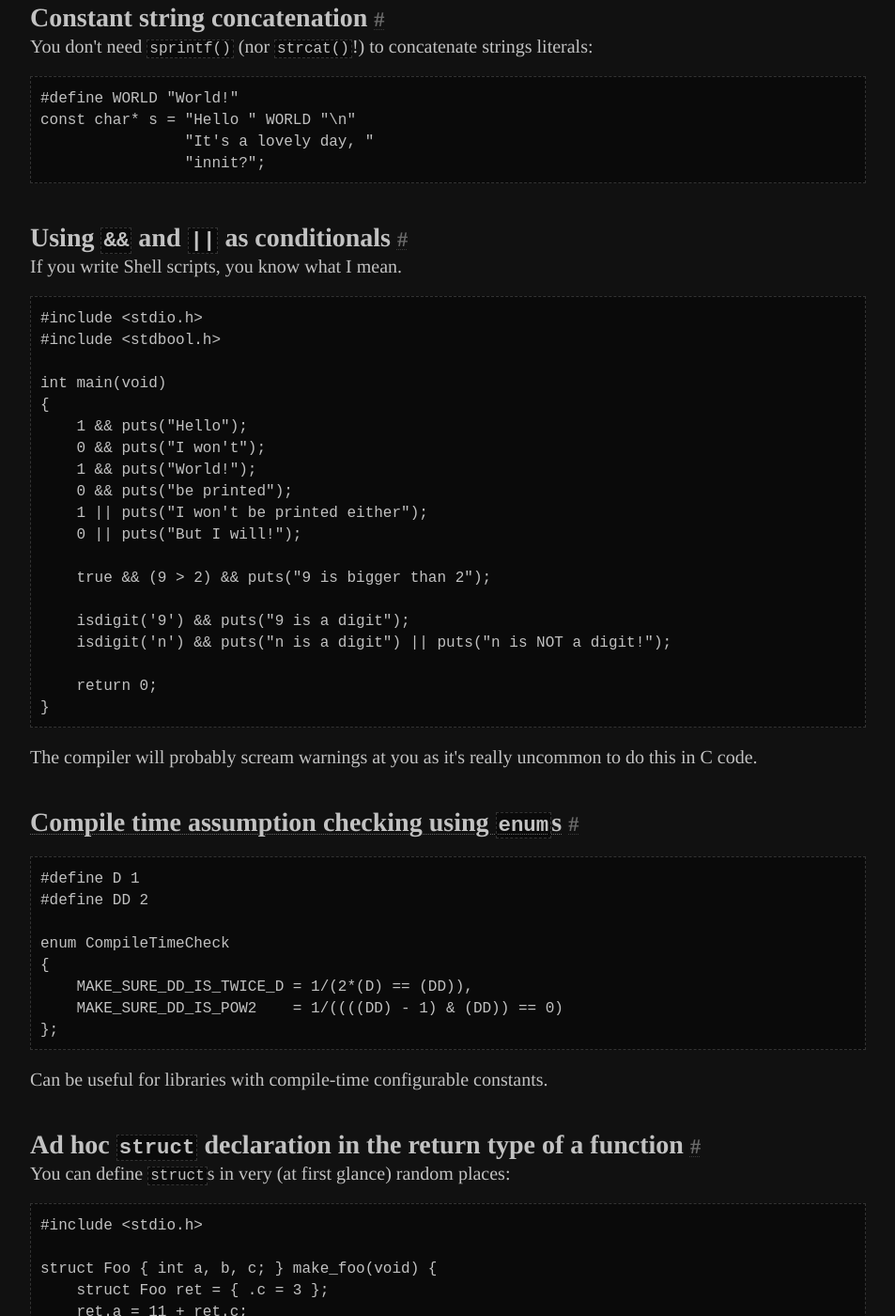
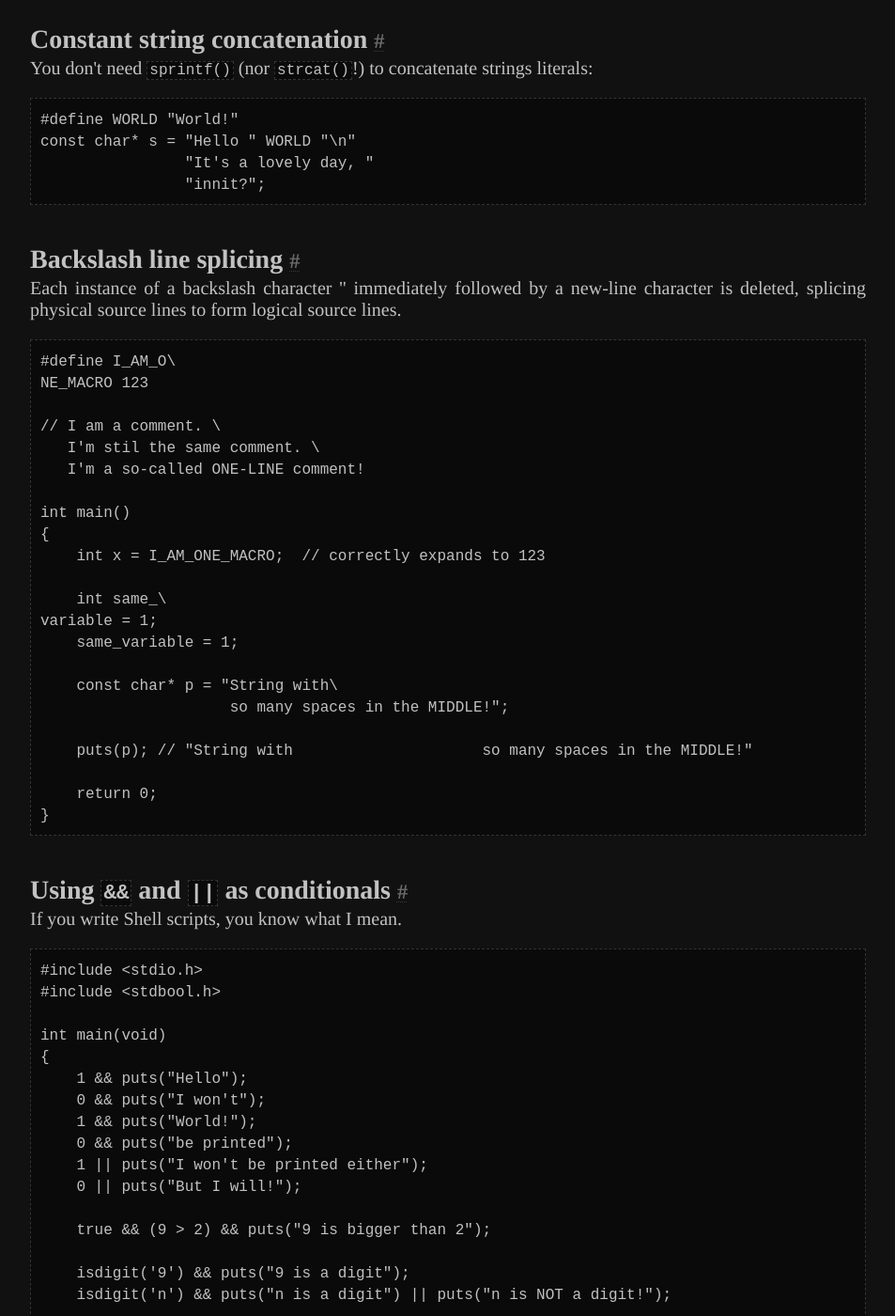
Before and after one commit to Jorenar/blog, a Jekyll site: the page built from _posts/2023-02-19-less-known-c.md, in a window 1280 px wide and 1400 px high, scrolled down 10984 px. Shown: the whole window at 94% size, without its empty margins (163-1116 px from the left). Built offline with Jekyll 4.4.1, drawn with Linux system fonts in a browser that asks for light colours; some of the changed text lies outside the part shown.

Commit message:
deploy: 44d3276934d5be43001fd0b66027ac7a59f1267a

````diff
--- a/_posts/2023-02-19-less-known-c.md
+++ b/_posts/2023-02-19-less-known-c.md
@@ -474,6 +474,36 @@ const char* s = "Hello " WORLD "\n"
                 "innit?";
 ```
 
+## Backslash line splicing
+
+Each instance of a backslash character '\' immediately followed by a new-line
+character is deleted, splicing physical source lines to form logical source lines.
+
+```c
+#define I_AM_O\
+NE_MACRO 123
+
+// I am a comment. \
+   I'm stil the same comment. \
+   I'm a so-called ONE-LINE comment!
+
+int main()
+{
+    int x = I_AM_ONE_MACRO;  // correctly expands to 123
+
+    int same_\
+variable = 1;
+    same_variable = 1;
+
+    const char* p = "String with\
+                     so many spaces in the MIDDLE!";
+
+    puts(p); // "String with                     so many spaces in the MIDDLE!"
+
+    return 0;
+}
+```
+
 ## Using `&&` and `||` as conditionals
 
 If you write Shell scripts, you know what I mean.
````
